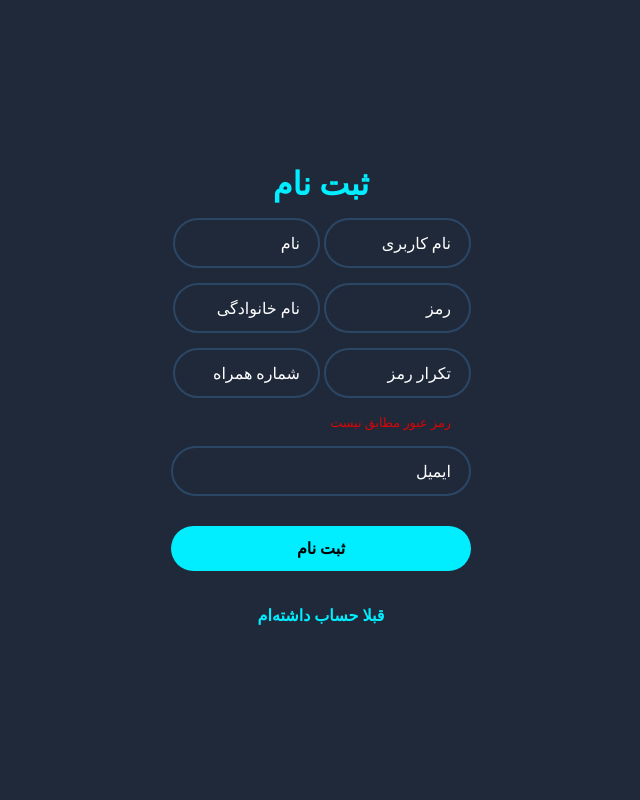
After one commit to erfanianmohrsaz/shop, a PHP site: page /view/sign-up.html in a window 1280 px wide. The commit adds this page. Shown: the whole page, without its empty margins (319-959 px from the left). Run offline with PHP 8.4, Linux system fonts and the light colour scheme.

Commit message:
add file
add sign up , login ,
edit css

```diff
--- /dev/null
+++ b/view/sign-up.html
@@ -0,0 +1,72 @@
+<!DOCTYPE html>
+<html lang="en">
+
+<head>
+  <meta charset="UTF-8">
+  <title>ثبت نام</title>
+  <link rel="stylesheet" href="styleforlogin.css">
+
+</head>
+
+<body dir="rtl">
+
+  <div class="container">
+    <div class="login-box">
+      <div>
+        <h2>ثبت نام</h2>
+
+      </div>
+
+      <form action="#">
+        <main>
+
+          <div class="div1">
+
+            <div class="input-box">
+              <input type="text" required>
+              <label>نام کاربری</label>
+            </div>
+
+            <div class="input-box">
+              <input type="password" required>
+              <label> رمز </label>
+            </div>
+
+            <div class="input-box">
+              <input type="password" required>
+              <label>تکرار رمز </label>
+            </div>
+          </div>
+          <div class="div2">
+            <div class="input-box">
+              <input type="text" required>
+              <label>نام </label>
+            </div>
+            <div class="input-box">
+              <input type="text" required>
+              <label>نام خانوادگی</label>
+            </div>
+            <div class="input-box">
+              <input type="text" required>
+              <label>شماره همراه</label>
+            </div>
+
+          </div>
+<label class="danger">رمز عبور مطابق نیست</label>
+          <div class="input-box">
+            <input type="email" name="email" required>
+            <label>ایمیل</label>
+          </div>
+
+          <button type="submit" class="btn">ثبت نام</button>
+
+          <div class="signup-link">
+            <a href="login.html">قبلا حساب داشته‌ام</a>
+          </div>
+      </form>
+    </div>
+
+
+</body>
+
+</html>
--- a/view/styleforlogin.css
+++ b/view/styleforlogin.css
@@ -1,3 +1,4 @@
+@import "lib/var.css";
 
 * {
   margin: 0;
@@ -12,7 +13,7 @@ body {
   display: flex;
   justify-content: center;
   align-items: center;
-  background: #1f293a;
+  background: var(--back-col);
   min-height: 100vh;
 }
 
@@ -32,17 +33,24 @@ body {
 
 .login-box form {
   width: 100%;
-  padding: 0 50px;
+  padding: 0px 50px;
 }
+.div1, .div2{
+
+  display: inline-block;
+  width: 49%;
+}
+
+
 
 h2 {
   font-size: 2em;
-  color: #0ef;
+  color: var(--h2-col);
   text-align: center;
 }
 .input-box {
   position: relative;
-  margin: 25px 0;
+  margin: 15px 0;
 
 }
 
@@ -50,18 +58,19 @@ h2 {
   width: 100%;
   height: 50px;
   background: transparent;
-  border: 2px solid #2c4766;
+  border: 2px solid var(--border-col1);
   outline: none;
   border-radius: 40px;
   font-size: 1em;
   color: #fff;
   padding: 0 20px;
-  transition: 0.5s;
+  transition: 2s;
+
 }
 
 .input-box input:focus,
 .input-box input:valid {
-  border-color: #0ef;
+  border-color: var(--border-col2);
 }
 
 .input-box label {
@@ -84,7 +93,11 @@ h2 {
   color: #0ef;
 }
 
-
+.danger{
+  color: var(--danger-col);
+  font-size: 0.8em;
+  margin-right: 20px;
+}
 
 .btn {
   width: 100%;
@@ -95,8 +108,9 @@ h2 {
   outline: none;
   cursor: pointer;
   font-size: 1em;
-  color: #1f293a;
+  color: var();
   font-weight: 600;
+  margin: 15px 0;
 }
 
 .signup-link {
```
Also changed, not shown: view/login.html (added, +35 -0 lines).
